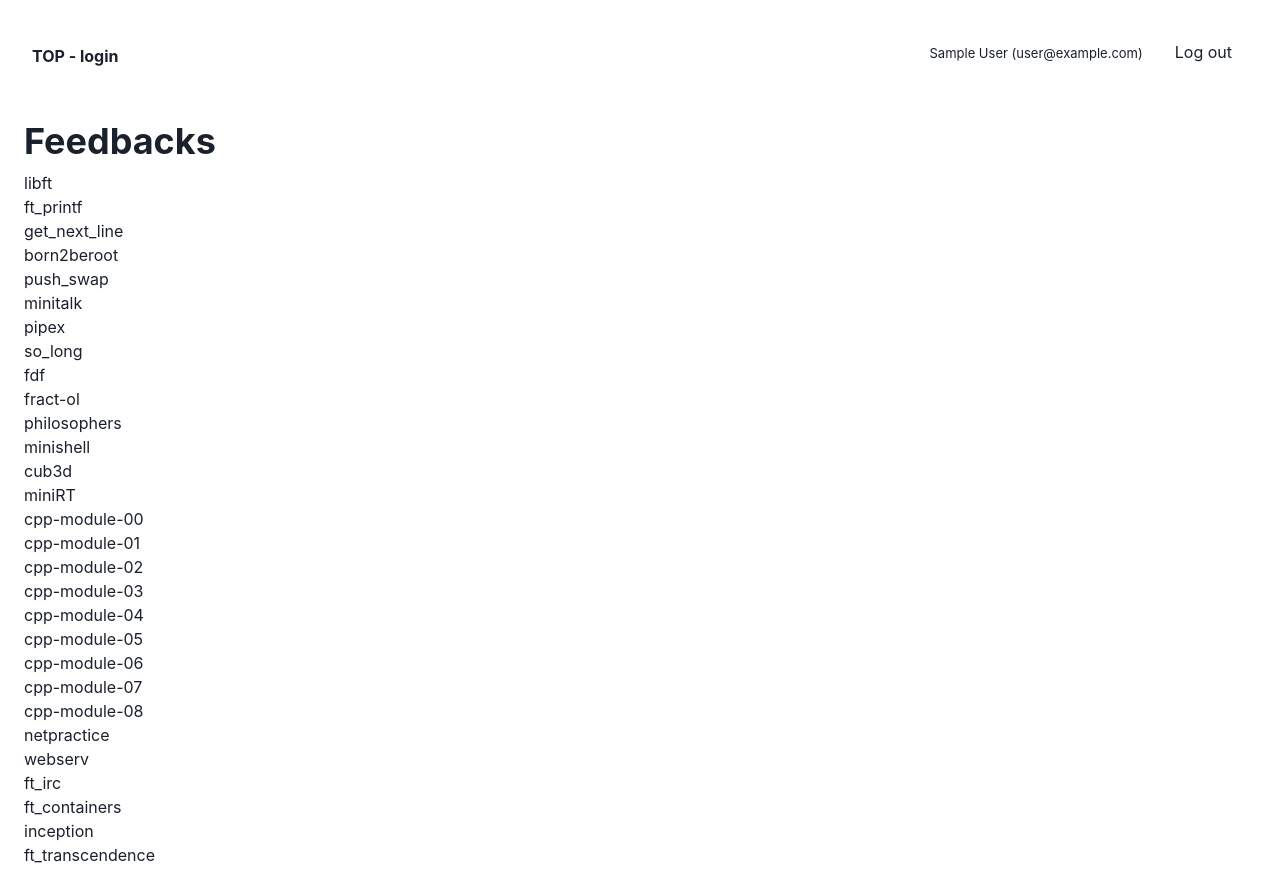
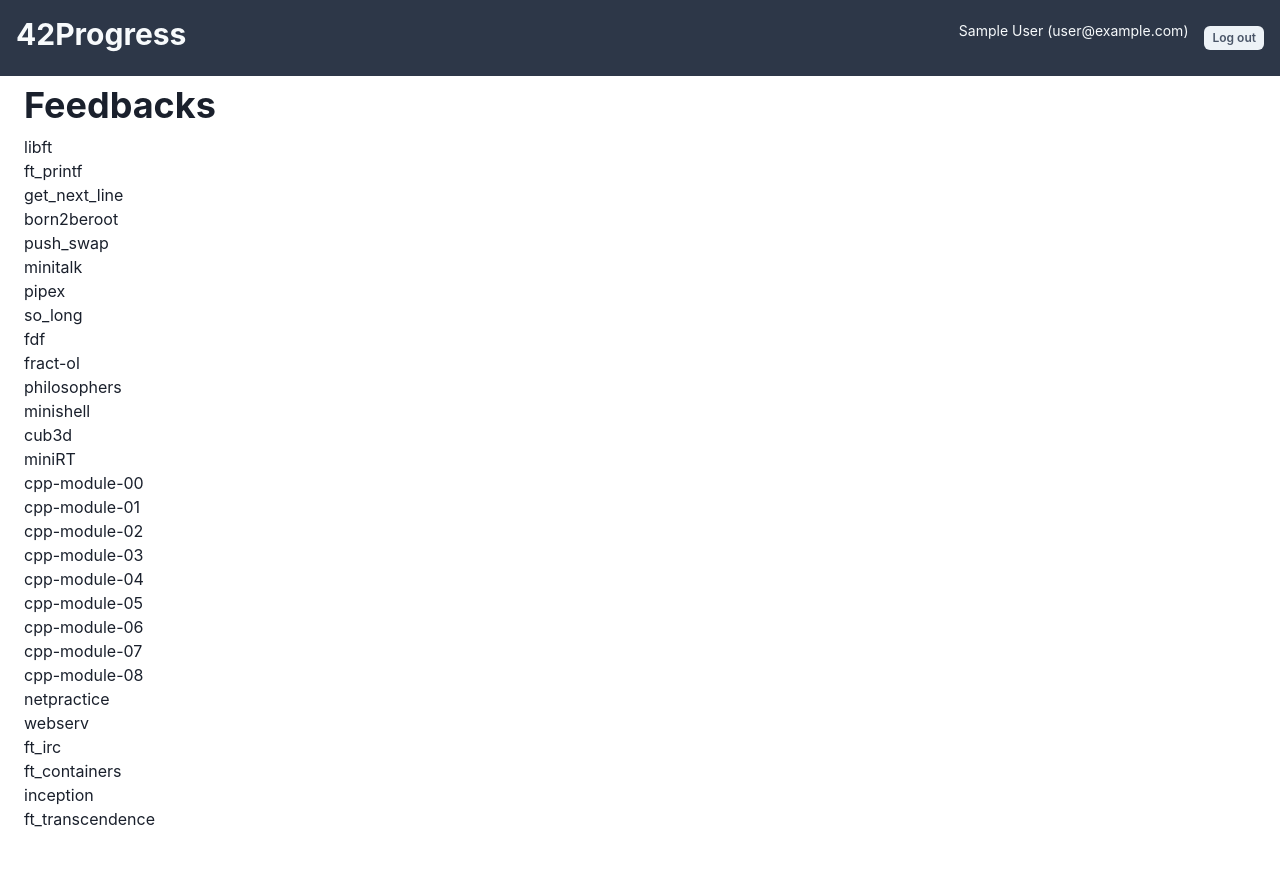
Before and after one commit to yshima42/42feedback-migration, a Next.js app: page /feedbacks in a window 1280 px wide. After the commit the page ends 839 px from the top, so only its background shows below. Built offline with nearby package versions, Linux system fonts and the light colour scheme; no server answers; sample sign-in values are in the browser's storage.

Commit message:
refactor: スタイルをすべてchakraで完結

```diff
--- a/src/components/AuthGuard.tsx
+++ b/src/components/AuthGuard.tsx
@@ -1,6 +1,7 @@
 import { useRouter } from "next/router";
 import { useSession } from "next-auth/react";
 import { useEffect } from "react";
+import { Text } from "@chakra-ui/react";
 
 type AuthGuardProps = {
   children: JSX.Element;
@@ -22,8 +23,8 @@ export const AuthGuard = ({ children }: AuthGuardProps) => {
     case "authenticated":
       return children;
     case "loading":
-      return <p>Loading...</p>;
+      return <Text>Loading...</Text>;
     case "unauthenticated":
-      return <>Redirecting...</>;
+      return <Text>Redirecting...</Text>;
   }
 };
--- a/src/components/Header.tsx
+++ b/src/components/Header.tsx
@@ -1,203 +1,62 @@
 // Header.tsx
 import React from "react";
 import Link from "next/link";
-import { useRouter } from "next/router";
 import { signOut, useSession } from "next-auth/react";
+import { Box, Button, Flex, Heading, Text } from "@chakra-ui/react";
 
 const Header: React.FC = () => {
-  const router = useRouter();
-  const isActive: (pathname: string) => boolean = (pathname) =>
-    router.pathname === pathname;
-
   const { data: session, status } = useSession();
 
-  let left = (
-    <div className="left">
-      <Link href="/" legacyBehavior>
-        <a className="bold" data-active={isActive("/")}>
-          TOP
-        </a>
-      </Link>
-      <style jsx>{`
-        .bold {
-          font-weight: bold;
-        }
-
-        a {
-          text-decoration: none;
-          color: var(--geist-foreground);
-          display: inline-block;
-        }
-
-        .left a[data-active="true"] {
-          color: gray;
-        }
-
-        a + a {
-          margin-left: 1rem;
-        }
-      `}</style>
-    </div>
-  );
+  let left = <Link href="/">42Progress</Link>;
 
   let right = null;
 
   if (status === "loading") {
-    left = (
-      <div className="left">
-        <Link href="/" legacyBehavior>
-          <a className="bold" data-active={isActive("/")}>
-            TOP
-          </a>
-        </Link>
-        <style jsx>{`
-          .bold {
-            font-weight: bold;
-          }
-
-          a {
-            text-decoration: none;
-            color: var(--geist-foreground);
-            display: inline-block;
-          }
-
-          .left a[data-active="true"] {
-            color: gray;
-          }
-
-          a + a {
-            margin-left: 1rem;
-          }
-        `}</style>
-      </div>
-    );
-    right = (
-      <div className="right">
-        <p>Validating session ...</p>
-        <style jsx>{`
-          .right {
-            margin-left: auto;
-          }
-        `}</style>
-      </div>
-    );
+    left = <Link href="/">42Feedback</Link>;
+    right = <Text>Validating session ...</Text>;
   }
 
   if (!session) {
-    right = (
-      <div className="right">
-        <Link href="/api/auth/signin" legacyBehavior>
-          <a data-active={isActive("/signup")}>Log in</a>
-        </Link>
-        <style jsx>{`
-          a {
-            text-decoration: none;
-            color: var(--geist-foreground);
-            display: inline-block;
-          }
-
-          a + a {
-            margin-left: 1rem;
-          }
-
-          .right {
-            margin-left: auto;
-          }
-
-          .right a {
-            border: 1px solid var(--geist-foreground);
-            padding: 0.5rem 1rem;
-            border-radius: 3px;
-          }
-        `}</style>
-      </div>
-    );
+    right = <Link href="/api/auth/signin">Log in</Link>;
   }
 
   if (session) {
     left = (
-      <div className="left">
-        <Link href="/" legacyBehavior>
-          <a className="bold" data-active={isActive("/")}>
-            TOP - login
-          </a>
-        </Link>
-        <style jsx>{`
-          .bold {
-            font-weight: bold;
-          }
-
-          a {
-            text-decoration: none;
-            color: var(--geist-foreground);
-            display: inline-block;
-          }
-
-          .left a[data-active="true"] {
-            color: gray;
-          }
-
-          a + a {
-            margin-left: 1rem;
-          }
-        `}</style>
-      </div>
+      <Heading as="h1" size={{ base: "md", md: "lg" }}>
+        <Link href="/">42Progress</Link>
+      </Heading>
     );
     right = (
-      <div className="right">
-        <p>
-          {session.user?.name} ({session.user?.email})
-        </p>
-        <button onClick={() => signOut()}>
-          <a>Log out</a>
-        </button>
-        <style jsx>{`
-          a {
-            text-decoration: none;
-            color: var(--geist-foreground);
-            display: inline-block;
-          }
-
-          p {
-            display: inline-block;
-            font-size: 13px;
-            padding-right: 1rem;
-          }
-
-          a + a {
-            margin-left: 1rem;
-          }
-
-          .right {
-            margin-left: auto;
-          }
-
-          .right a {
-            border: 1px solid var(--geist-foreground);
-            padding: 0.5rem 1rem;
-            border-radius: 3px;
-          }
-
-          button {
-            border: none;
-          }
-        `}</style>
-      </div>
+      <Flex align="center">
+        <Box pr={4} fontSize="sm" display={{ base: "none", md: "flex" }}>
+          <Text>
+            {session.user?.name} ({session.user?.email})
+          </Text>
+        </Box>
+        <Button
+          colorScheme="gray"
+          color="gray.600"
+          size="xs"
+          onClick={() => signOut()}
+        >
+          Log out
+        </Button>
+      </Flex>
     );
   }
 
   return (
-    <nav>
+    <Flex
+      as="nav"
+      bg="gray.700"
+      color="gray.50"
+      align="center"
+      justify="space-between"
+      padding={{ base: "0.5rem", md: "1rem" }}
+    >
       {left}
       {right}
-      <style jsx>{`
-        nav {
-          display: flex;
-          padding: 2rem;
-          align-items: center;
-        }
-      `}</style>
-    </nav>
+    </Flex>
   );
 };
 
```
